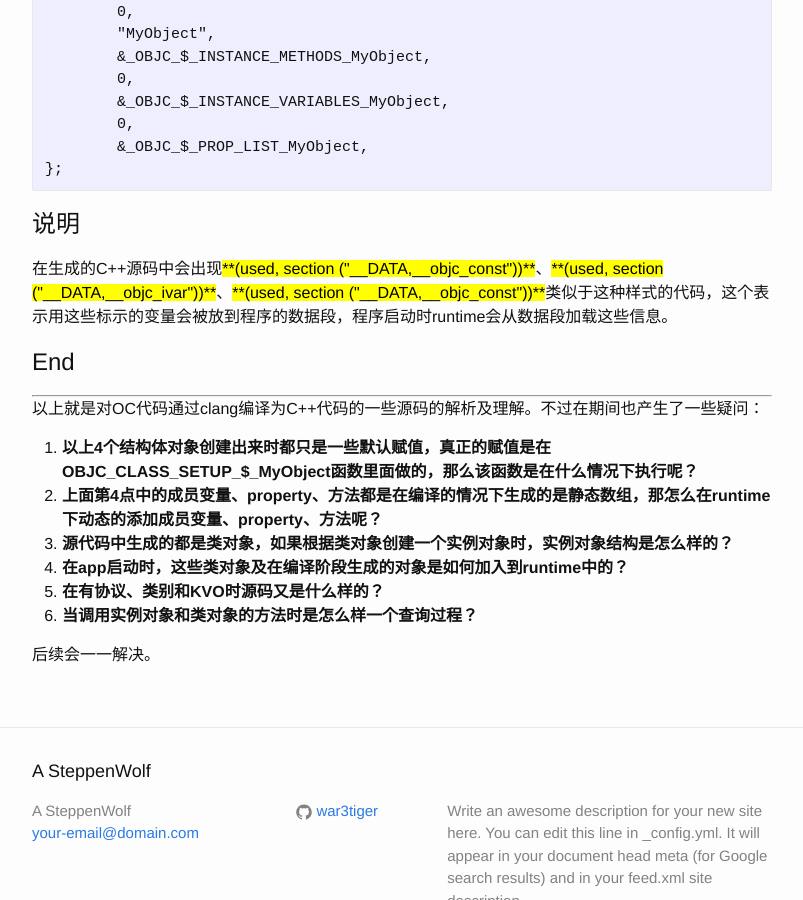
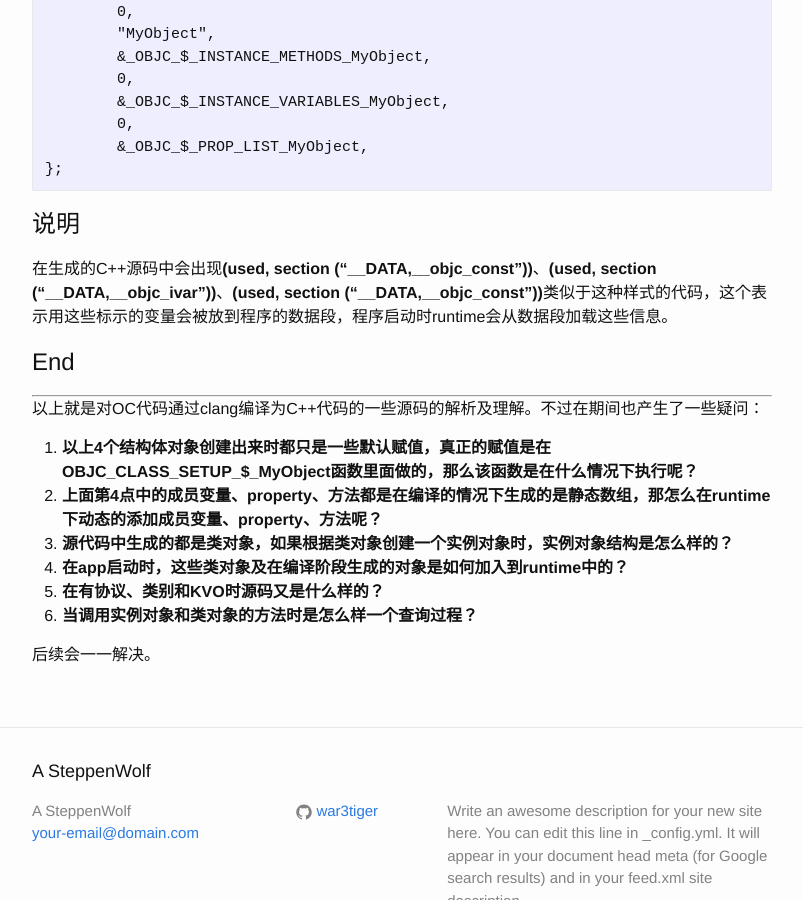
Before and after one commit to war3tiger/war3tiger.github.io, a Jekyll site: the page built from _posts/2017-06-01-RunTime-01.markdown, in a window 1280 px wide and 900 px high, scrolled down 7061 px. Shown: the whole window, without its empty margins (238-1041 px from the left). Built offline with Jekyll 4.4.1, drawn with Linux system fonts in a browser that asks for light colours.

Commit message:
修改runtime1

````diff
--- a/_posts/2017-06-01-RunTime-01.markdown
+++ b/_posts/2017-06-01-RunTime-01.markdown
@@ -320,7 +320,7 @@ static struct _class_ro_t RO_MyObject = {
 ```
 
 # 说明
-在生成的C++源码中会出现<mark>**(used, section ("__DATA,__objc_const"))**</mark>、<mark>**(used, section ("__DATA,__objc_ivar"))**</mark>、<mark>**(used, section ("__DATA,__objc_const"))**</mark>类似于这种样式的代码，这个表示用这些标示的变量会被放到程序的数据段，程序启动时runtime会从数据段加载这些信息。
+在生成的C++源码中会出现**(used, section ("__DATA,__objc_const"))**、**(used, section ("__DATA,__objc_ivar"))**、**(used, section ("__DATA,__objc_const"))**类似于这种样式的代码，这个表示用这些标示的变量会被放到程序的数据段，程序启动时runtime会从数据段加载这些信息。
 
 # End
 
````
